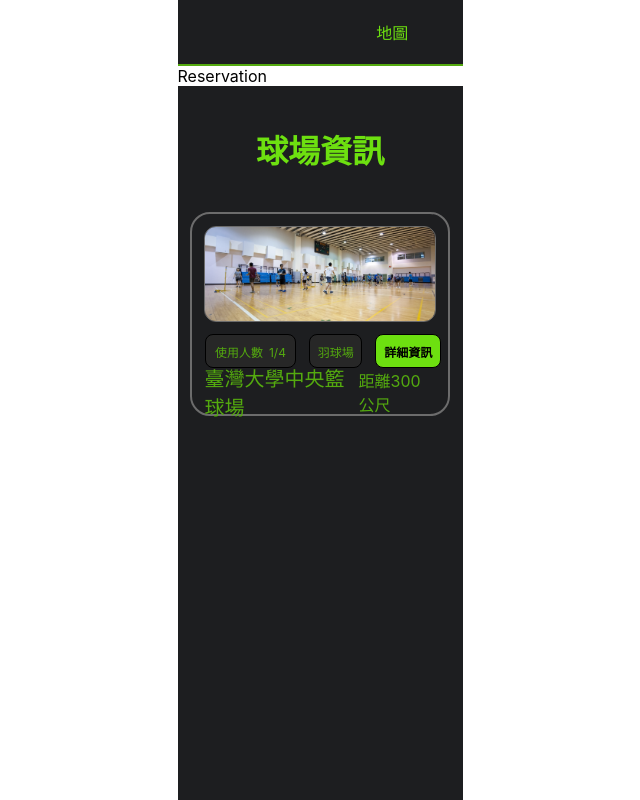
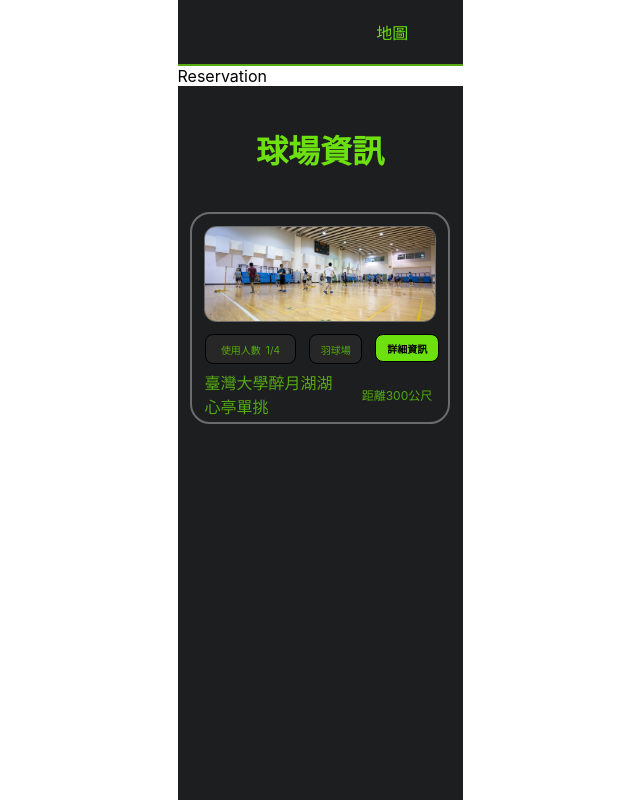
Before and after one commit to eugenechen-ourtimes/sportu, a React (Create React App) app: page /home in a window 1280 px wide. Shown: the whole page, without its empty margins (320-960 px from the left). Built offline with nearby package versions, Linux system fonts and the light colour scheme; no server answers; some icons are missing.

Commit message:
adjust layout

```diff
--- a/src/pages/sportsman/court_list/CourtList.tsx
+++ b/src/pages/sportsman/court_list/CourtList.tsx
@@ -34,13 +34,16 @@ const CourtList = () => {
                         羽球場
                     </div>
                     <div className="sportsman-court-list-card-space-3"/>
-                    <div className="sportsman-court-list-card-details">
+                    <button
+                        className="sportsman-court-list-card-details"
+                        type="button"
+                    >
                         詳細資訊
-                    </div>
+                    </button>
                 </div>
                 <div className="sportsman-court-list-card-bottom">
                     <div className="sportsman-court-list-card-court-name">
-                        臺灣大學中央籃球場
+                        臺灣大學醉月湖湖心亭單挑
                     </div>
                     <div className="sportsman-court-list-card-distance">
                         距離300公尺
--- a/src/pages/sportsman/court_list/court_list.scss
+++ b/src/pages/sportsman/court_list/court_list.scss
@@ -32,8 +32,7 @@
 
 .sportsman-court-list-card-middle {
     width: 100%;
-    height: 4vh;
-    font-size: 12px;
+    height: 36px;
 }
 
 .sportsman-court-list-card-space-1 {
@@ -65,6 +64,7 @@
     background-color: $card-num-users-background-color;
     border: 1px solid black;
     border-radius: 8px;
+    font-size: 12px;
 }
 
 .sportsman-court-list-card-ball-type {
@@ -78,25 +78,24 @@
     background-color: $card-ball-type-background-color;
     border: 1px solid black;
     border-radius: 8px;
+    font-size: 12px;
 }
 
 .sportsman-court-list-card-details {
     float: left;
-    display: flex;
-    align-items: center;
-    justify-content: center;
     width: 25%;
     height: 100%;
     color: black;
     background-color: $primary-color;
     border: 1px solid black;
     border-radius: 8px;
+    font-size: 12px;
     font-weight: bold;
 }
 
 .sportsman-court-list-card-bottom {
     width: 100%;
-    height: 6vh;
+    height: 80px;
 }
 
 .sportsman-court-list-card-court-name {
@@ -122,3 +121,27 @@
     color: $secondary-color;
     font-size: 16px;
 }
+
+@media (min-width: $pc-min-width) {
+    .sportsman-court-list-card-middle {
+        height: 28px;
+    }
+
+    .sportsman-court-list-card-num-users,
+    .sportsman-court-list-card-ball-type,
+    .sportsman-court-list-card-details {
+        font-size: 10px;
+    }
+
+    .sportsman-court-list-card-bottom {
+        height: 60px;
+    }
+
+    .sportsman-court-list-card-court-name {
+        font-size: 16px;
+    }
+
+    .sportsman-court-list-card-distance {
+        font-size: 12px;
+    }
+}
```
